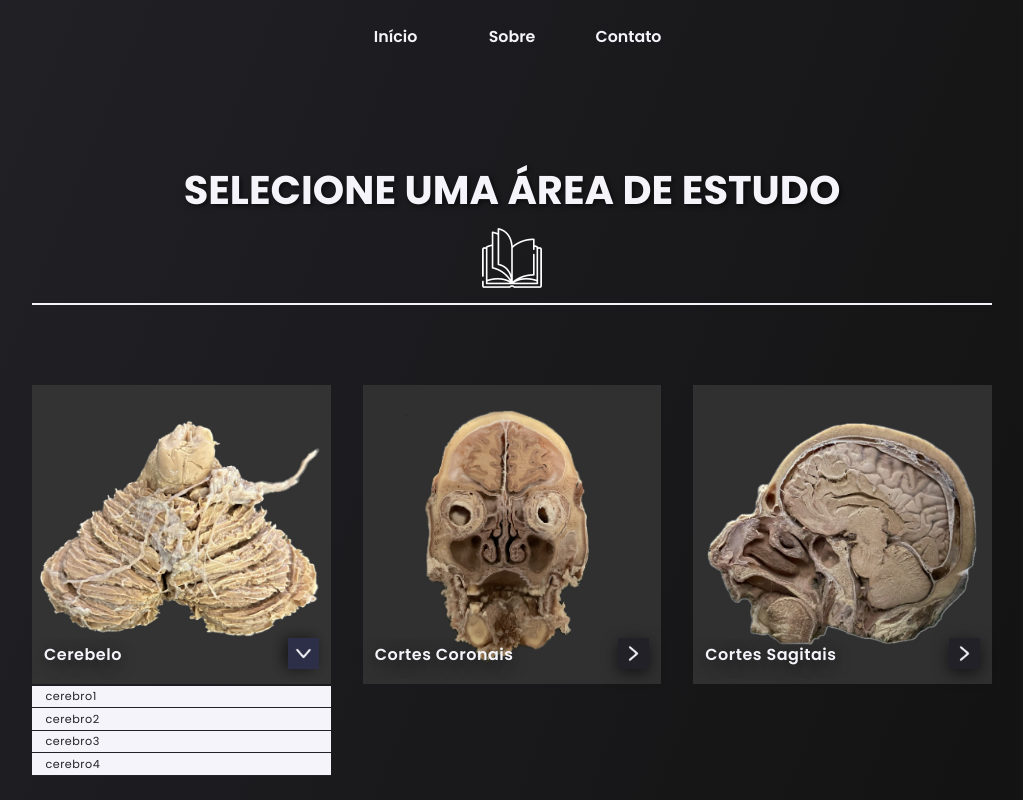
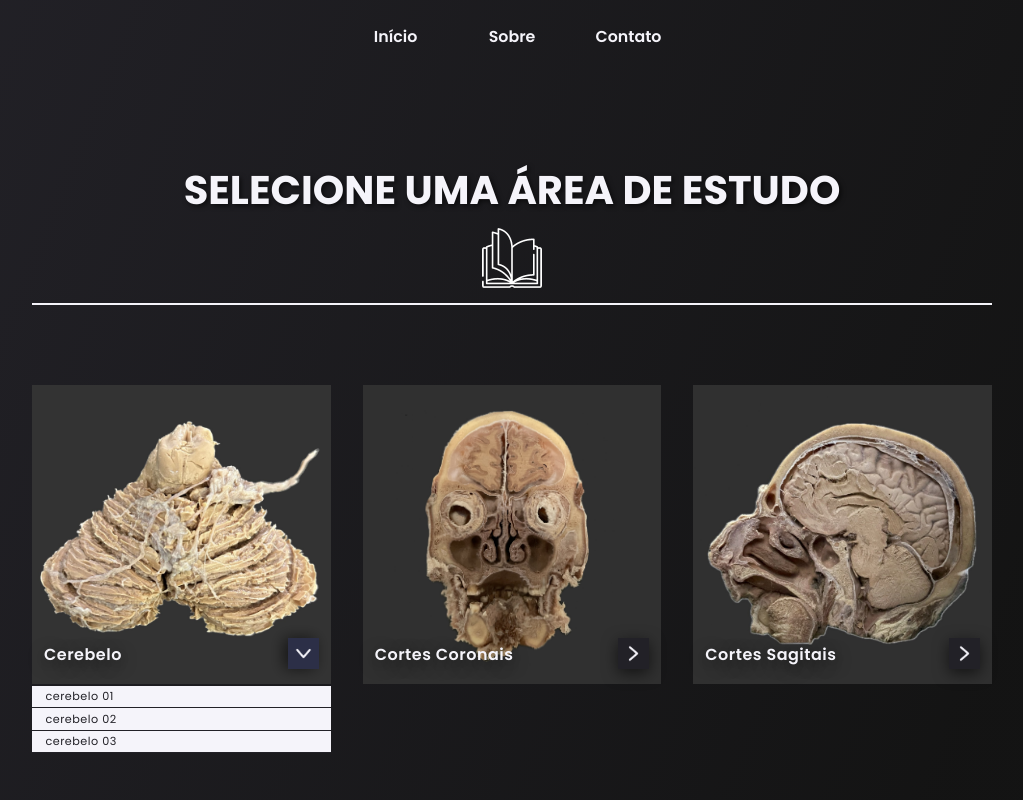
Before and after one commit to rafasp97/Neuro-ON, a React (Create React App) app: page /explore in a window 1280 px wide. Both pictures are taken after a click on the picture 309 px from the left and 534 px from the top of the page. Shown: the top 800 px of the page, without its empty margins (128-1151 px from the left). Built offline with nearby package versions, Linux system fonts and the light colour scheme.

Commit message:
início dev exploreDetails

```diff
--- a/src/App.js
+++ b/src/App.js
@@ -11,6 +11,8 @@ import Footer from "./components/Footer/Footer"
 // Pages
 import Home from './pages/Home/Home';
 import Explore from './pages/Explore/Explore';
+import ExploreDetails from './pages/ExploreDetails/ExploreDetails';
+import Error from './pages/Error/Error';
 
 // Context
 import { ScrollProvider } from './context/ScrollContext';
@@ -24,15 +26,13 @@ function App() {
         <BrowserRouter>
           <Navbar/>
           <Routes>
-            {/* Definindo a rota para a Home */}
             <Route path="/" element={<Home />} />
               <Route path="/inicio" element={<Home />} />
               <Route path="/sobre" element={<Home />} />
               <Route path="/contato" element={<Home />} />
-            <Route path="/explore" element={<Explore />}>
-                  {/* Rotas filhas aqui */}
-            </Route>
-
+            <Route path="/explore" element={<Explore />} />
+              <Route path="/explore/*" element={<ExploreDetails />} />  {/* Adicionar condicional para páginas /explore/ q não existem */}
+            <Route path="*" element={<Error/>} /> {/* Configurar a página erro */}
           </Routes>
           <Footer/>
         </BrowserRouter>
--- a/src/components/ExploreOption/ExploreOption.js
+++ b/src/components/ExploreOption/ExploreOption.js
@@ -82,7 +82,7 @@ const ExploreOption = ({imgSrc, imgId, navId, links, title, expandedMenu, setExp
         animate={expandedMenu === imgId ? 'animate' : 'initial'}
         >
            {links.map((link, index) => (
-            <NavLink key={index} to={link.to}>
+             <NavLink key={`ket-${title}-${index}`} to={link.to}>
                 {link.name}
             </NavLink>
            ))}
--- a/src/data/ExploreRef.js
+++ b/src/data/ExploreRef.js
@@ -31,10 +31,9 @@ const ExploreRef = {
   Ref3: {
     title: "Cerebelo",
     links: [
-      { to: 'img1', name: 'cerebro1' },
-      { to: 'img2', name: 'cerebro2' },
-      { to: 'img3', name: 'cerebro3' },
-      { to: 'img4', name: 'cerebro4' }
+      { to: 'cerebelo/01', name: 'cerebelo 01' },
+      { to: 'cerebelo/02', name: 'cerebelo 02' },
+      { to: 'cerebelo/03', name: 'cerebelo 03' },
     ]
   },
   Ref4: {
--- /dev/null
+++ b/src/pages/Error/Error.js
@@ -0,0 +1,9 @@
+import './Error.css';
+
+const Error = () => {
+  return (
+    <div>Error</div>
+  )
+}
+
+export default Error
--- a/src/pages/Explore/Explore.js
+++ b/src/pages/Explore/Explore.js
@@ -38,6 +38,7 @@ const Explore = () => {
            .map(({ title, links }, index)=> {
               return (
                 <ExploreOption
+                key={title + index}
                 imgSrc={'/images/pagExplore/' + title + '.jpg'}
                 imgId={'img-' + index}
                 navId={'nav-' + index}
--- /dev/null
+++ b/src/pages/ExploreDetails/ExploreDetails.css
@@ -0,0 +1,4 @@
+.details{
+    background: black;
+    height: 100vh;
+}
--- /dev/null
+++ b/src/pages/ExploreDetails/ExploreDetails.js
@@ -0,0 +1,30 @@
+// Style
+import './ExploreDetails.css';
+
+// React Router
+import { useLocation } from 'react-router-dom';
+
+
+// Database
+import ExploreRef from '../../data/ExploreRef';
+
+
+const ExploreDetails = () => {
+
+  const location = useLocation();
+
+  const linkId = location.pathname.slice(9);
+
+  console.log(linkId);
+
+
+
+
+  return (
+    <div className='details'>
+         <h1>Detalhes do link:</h1>
+    </div>
+  )
+}
+
+export default ExploreDetails
```
Also changed, not shown: src/pages/Error/Error.css (added).
